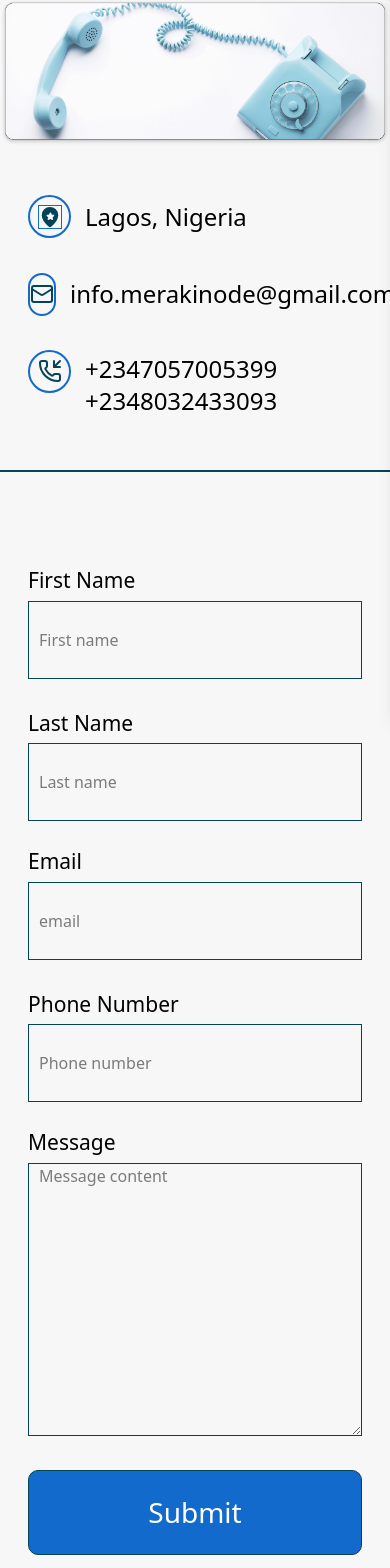
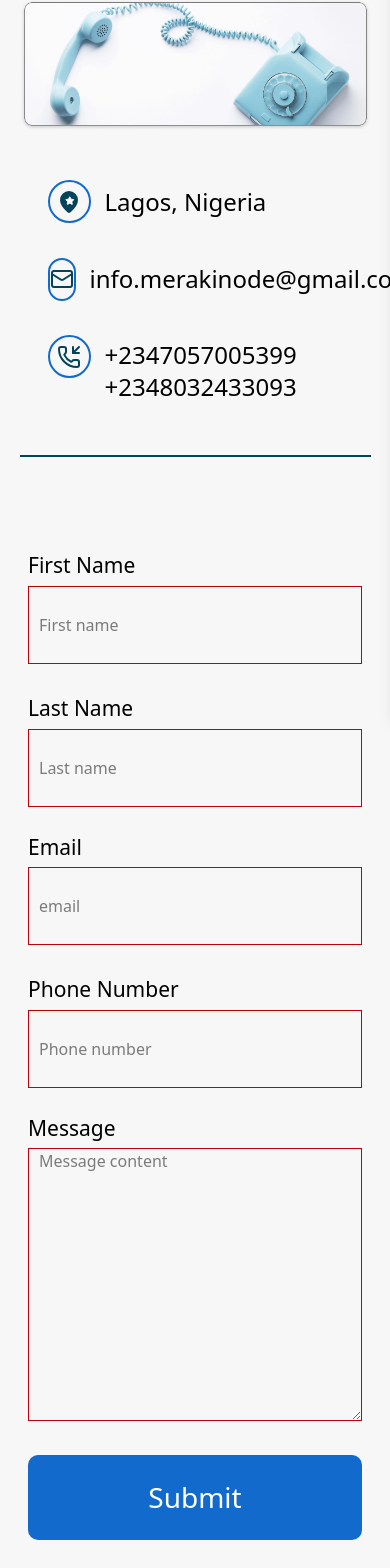
Before and after one commit to nodemeraki/Meraki-Official, a React (Vite) app: page /contact in a window 390 px wide. Shown: the part 85-1653 px from the top of the page. Built offline with nearby package versions, Linux system fonts and the light colour scheme.

Commit message:
feat: ui update

```diff
--- a/package.json
+++ b/package.json
@@ -33,7 +33,7 @@
     "eslint-plugin-react-refresh": "^0.4.18",
     "globals": "^15.14.0",
     "postcss": "^8.5.3",
-    "tailwindcss": "^4.0.8",
+    "tailwindcss": "^4.1.3",
     "vite": "^6.1.0"
   }
 }
--- a/src/components/Header.jsx
+++ b/src/components/Header.jsx
@@ -1,5 +1,5 @@
 import { NavLink } from "react-router-dom";
-import React, { useState, useEffect } from "react";
+import { useState, useEffect, useCallback } from "react";
 import logo from "/src/assets/home-img/logo.png";
 import Facebook from "/src/assets/home-img/Facebook.png";
 import LinkedIN from "/src/assets/home-img/linkedin-dark.png";
@@ -13,16 +13,19 @@ function Header() {
     setIsMobileMenuOpen(!isMobileMenuOpen);
   };
 
-  const closeMobileMenu = (e) => {
-    if (isMobileMenuOpen && !e.target.closest("nav")) {
-      setIsMobileMenuOpen(false);
-    }
-  };
+  const closeMobileMenu = useCallback(
+    (e) => {
+      if (isMobileMenuOpen && !e.target.closest("nav")) {
+        setIsMobileMenuOpen(false);
+      }
+    },
+    [isMobileMenuOpen]
+  );
 
   useEffect(() => {
     document.addEventListener("click", closeMobileMenu);
     return () => document.removeEventListener("click", closeMobileMenu);
-  }, [isMobileMenuOpen]);
+  }, [closeMobileMenu]);
 
   return (
     <header className="bg-body text-white pt-5 pb-4 px-8">
--- a/src/pages/Homepage/Clients/Clients.jsx
+++ b/src/pages/Homepage/Clients/Clients.jsx
@@ -90,7 +90,7 @@ const Clients = () => {
       <div className="relative w-[90%] mx-auto">
         <Swiper
           modules={[Navigation, Pagination]}
-          spaceBetween={30}
+          spaceBetween={20}
           slidesPerView={1}
           pagination={{ clickable: true }}
           breakpoints={{
@@ -120,12 +120,12 @@ const Clients = () => {
         </Swiper>
 
         {/* {navigation arrows at the bottom} */}
-        <div className="flex md:justify-center justify-end items-center mt-6 gap-3">
+        <div className="flex md:justify-center justify-end items-center gap-3">
           <button className="custom-prev bg-secondary hover:bg-[#5EF960] text-white p-2 w-8 h-8 rounded-full flex place-items-center cursor-pointer transform duration-300">
-            <ArrowLeft size={20} strokeWidth={3} />
+            <ArrowLeft size={15} strokeWidth={3} />
           </button>
           <button className="custom-next bg-secondary hover:bg-[#5EF960] text-white p-2 w-8 h-8 rounded-full flex place-items-center cursor-pointer transform duration-300">
-            <ArrowRight size={20} strokeWidth={3} />
+            <ArrowRight size={15} strokeWidth={3} />
           </button>
         </div>
       </div>
--- a/src/pages/Homepage/Trust/Trust.jsx
+++ b/src/pages/Homepage/Trust/Trust.jsx
@@ -2,9 +2,9 @@ import trust from "/src/assets/home-img/trustHomePage.png";
 
 function Trust() {
   return (
-    <section className="w-full px-5 md:px-18 pt-6 md:pt-20 bg-body md:flex md:gap-16 md:pb-20">
+    <section className="w-full px-5 md:px-18 pt-6 md:pt-20 bg-body flex flex-row flex-wrap lg:flex-nowrap gap-[30px] justify-center content-stretch md:pb-20 items-center">
       {/* image div */}
-      <div className="hidden md:block h-[70vh] md:w-[45vw] rounded-md">
+      <div className="hidden sm:block h-[70vh] md:w-[45vw] rounded-md grow">
         <img
           src={trust}
           alt="trustHomePage"
@@ -12,14 +12,14 @@ function Trust() {
         />
       </div>
       {/* second trust section div */}
-      <div className="min-h-[70vh] md:w-[45vw]">
-        <h2 className="font-header text-[34px] md:text-3xl font-[600] uppercase tracking-wider">
+      <div className="grow md:pb-0 pb-[20px]">
+        <h2 className="font-header text-[34px] md:text-3xl font-[600] uppercase tracking-wider px-3  md:px-0">
           tech company you can {""}
           <span className="md:block text-[red]">trust</span>
         </h2>
 
         <div>
-          <p className="font-body text-sm md:text-xl leading-8 mt-8 md:w-120">
+          <p className="font-body text-sm md:text-xl leading-8 mt-8 lg:w-120 w-full px-3  md:px-0">
             Merakinode is a media agency brand that focuses on the growth of
             people by connecting them with ideas and information to build the
             most successful businesses and brands
--- a/src/pages/about/PrinciplesSection.jsx
+++ b/src/pages/about/PrinciplesSection.jsx
@@ -47,7 +47,7 @@ function PrinciplesSection() {
       </h2>
 
       {/* Grid Container */}
-      <div className="grid grid-cols-1 md:grid-cols-2 lg:grid-cols-3 gap-6 px-6 md:px-16">
+      <div className="grid grid-cols-1 md:grid-cols-2 lg:grid-cols-3 gap-y-6 px-9 md:px-16 max-w-[90%] mx-auto">
         {/* <div className="grid grid-cols-1 md:grid-cols-3 gap-6 px-6 md:px-16"> */}
         {principles.map((principle, index) =>
           principle.image ? (
@@ -55,7 +55,7 @@ function PrinciplesSection() {
               <img
                 src={principle.image}
                 alt="Principle Representation"
-                className="w-48 h-48 object-cover rounded-full border border-gray-300"
+                className="w-55 h-55 object-cover rounded-full"
               />
             </div>
           ) : (
--- a/src/pages/about/TeamSection.jsx
+++ b/src/pages/about/TeamSection.jsx
@@ -60,7 +60,7 @@ function TeamSection() {
       </p>
 
       {/* Grid Container */}
-      <div className="grid grid-cols-1 sm:grid-cols-2 md:grid-cols-3 gap-6 mt-8">
+      <div className="grid grid-cols-1 sm:grid-cols-2 md:grid-cols-5 gap-6 mt-8">
         {teamMembers.map((member) => (
           <div
             key={member.id}
--- a/src/pages/contact-us/ContactForm.jsx
+++ b/src/pages/contact-us/ContactForm.jsx
@@ -54,7 +54,9 @@ const ContactForm = () => {
                   id="first-name"
                   name="firstName"
                   placeholder="First name"
-                  className=" border border-[#044358] px-2.5 max-w-[435px] w-full min-h-[78px]"
+                  className={`border border-[#044358] px-2.5 max-w-[435px] w-full min-h-[78px] ${
+                    ErrorMessage ? "border-red-700" : ""
+                  }`}
                 />
                 <ErrorMessage
                   name="firstName"
@@ -76,7 +78,9 @@ const ContactForm = () => {
                   id="last-name"
                   name="lastName"
                   placeholder="Last name"
-                  className="border border-[#044358] px-2.5 max-w-[435px] w-full min-h-[78px]"
+                  className={`border border-[#044358] px-2.5 max-w-[435px] w-full min-h-[78px] ${
+                    ErrorMessage ? "border-red-700" : ""
+                  }`}
                 />
                 <ErrorMessage
                   name="lastName"
@@ -98,7 +102,9 @@ const ContactForm = () => {
                   type="email"
                   name="email"
                   placeholder="email"
-                  className="border border-[#044358] px-2.5 max-w-[435px] w-full min-h-[78px]"
+                  className={`border border-[#044358] px-2.5 max-w-[435px] w-full min-h-[78px] ${
+                    ErrorMessage ? "border-red-700" : ""
+                  }`}
                 />
                 <ErrorMessage
                   name="email"
@@ -119,7 +125,9 @@ const ContactForm = () => {
                   id="tel-num"
                   name="phone"
                   placeholder="Phone number"
-                  className="border border-[#044358] px-2.5 max-w-[435px] w-full min-h-[78px]"
+                  className={`border border-[#044358] px-2.5 max-w-[435px] w-full min-h-[78px] ${
+                    ErrorMessage ? "border-red-700" : ""
+                  }`}
                 />
                 <ErrorMessage
                   name="phone"
@@ -133,7 +141,9 @@ const ContactForm = () => {
             <div>
               <label
                 htmlFor="user-message"
-                className="block font-light text-[21px] leading-[24.61px] mb-2"
+                className={`block font-light text-[21px] leading-[24.61px] mb-2 ${
+                  ErrorMessage ? "border-red-700" : ""
+                }`}
               >
                 Message
               </label>
@@ -142,7 +152,9 @@ const ContactForm = () => {
                 id="user-message"
                 name="message"
                 placeholder="Message content"
-                className="border border-[#044358] px-2.5 max-w-[922px] w-full min-h-[273px]"
+                className={`border border-[#044358] px-2.5 max-w-[922px] w-full min-h-[273px] ${
+                  ErrorMessage ? "border-red-700" : ""
+                }`}
               />
               <ErrorMessage
                 name="message"
@@ -153,9 +165,9 @@ const ContactForm = () => {
             <button
               type="submit"
               disabled={isSubmitting}
-              className="border rounded-[10px] border-[#044358] max-w-[919px] w-full h-[85px] bg-[#136ACD] text-[#ffffff] font-light text-[28px] leading-[33.6px]"
+              className="border-none rounded-[10px] border-[#044358] max-w-[919px] w-full h-[85px] bg-[#136ACD] text-[#ffffff] font-light text-[28px] leading-[33.6px] cursor-pointer outline-0"
             >
-              Submit
+              {isSubmitting ? "Submitting..." : "Submit"}
             </button>
           </Form>
         )}
--- a/src/pages/contact-us/ContactHeader.jsx
+++ b/src/pages/contact-us/ContactHeader.jsx
@@ -3,14 +3,14 @@ import { MapPin, Star, Mail, PhoneIncoming } from "lucide-react";
 
 const ContactHeader = () => {
   return (
-    <section>
+    <section className="max-w-[90%] mx-auto">
       <img src={TelephoneImg} alt="A picture of a blue telephone with wire" />
 
       {/* Holds the three containers */}
       <div className="max-w-[1035px] w-full min-h-[244px] mx-auto grid grid-cols-1 md:grid-cols-3 gap-4 my-10 md:my-16 px-7">
         <div className="flex flex-row md:flex-col items-center gap-3.5 md:gap-2">
           <div className="border-2 border-primary h-[43px] md:h-[63px] w-[43px] md:w-[63px] rounded-full flex justify-center items-center md:mb-7">
-            <div className="relative sm:w-5 sm:h-5 w-6 h-6 md:w-10 md:h-10 border border-primary">
+            <div className="relative sm:w-5 sm:h-5 w-6 h-6 md:w-8 md:h-8 ">
               <MapPin
                 // size={32}
                 className="fill-[#044358] text-[#044358] absolute w-full h-full"
```
Also changed, not shown: 1 other file (tests, documents, lock files or other folders).
